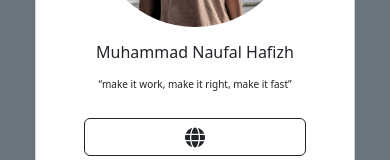
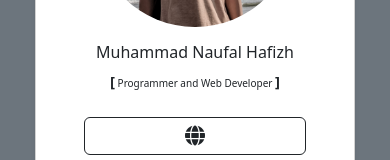
Before and after one commit to NaufalHafizh/VueJs-LinkTree-Clone, a Vue app: page / in a window 390 px wide. Shown: the part 222-382 px from the top of the page. Built offline with nearby package versions, Linux system fonts and the light colour scheme.

Commit message:
add jobs and responsive

```diff
--- a/src/components/ProfileCard.vue
+++ b/src/components/ProfileCard.vue
@@ -1,12 +1,8 @@
 <template>
     <div class="text-center" id="profilebase">
         <img class="rounded-circle" src="@/assets/decresed.jpg" alt="">
-        <h5 class="mt-3 h5size">{{ name }}</h5>
-        <figure>
-            <blockquote>
-                <q class="">{{ quotes }}</q>
-            </blockquote>
-        </figure>
+        <h5 class="mt-3 name">{{ name }}</h5>
+        <p class="jobs"> <span class="backslash">[</span> {{ jobs }} <span class="backslash">]</span></p>
         <div class="mt-3 d-grid d-sm-block">
             <a href="" class="btn btn-outline-dark m-2"><i class="fa-solid fa-globe fa-lg"></i></a>
             <a href="" class="btn btn-outline-dark m-2"><i class="fa-solid fa-envelope fa-lg"></i></a>
@@ -25,7 +21,7 @@ export default{
     data(){
         return{
             name: "Muhammad Naufal Hafizh",
-            quotes: "make it work, make it right, make it fast",
+            jobs: "Programmer and Web Developer",
         }
     }
 }
@@ -38,13 +34,29 @@ img{
     height: 100%;
 }
 
+.jobs{
+    font-size: 15px;
+}
+
+.backslash{
+
+    font-size: 20px;
+    font-weight: bold;
+}
+
 @media only screen and (max-width: 400px){
 
-    q{
+    .jobs{
         font-size: 10px;
     }
 
-    .h5size{
+    .backslash{
+
+        font-size: 15px;
+        font-weight: bold;
+    }
+
+    .name{
 
         font-size: 1rem;
     }
```
